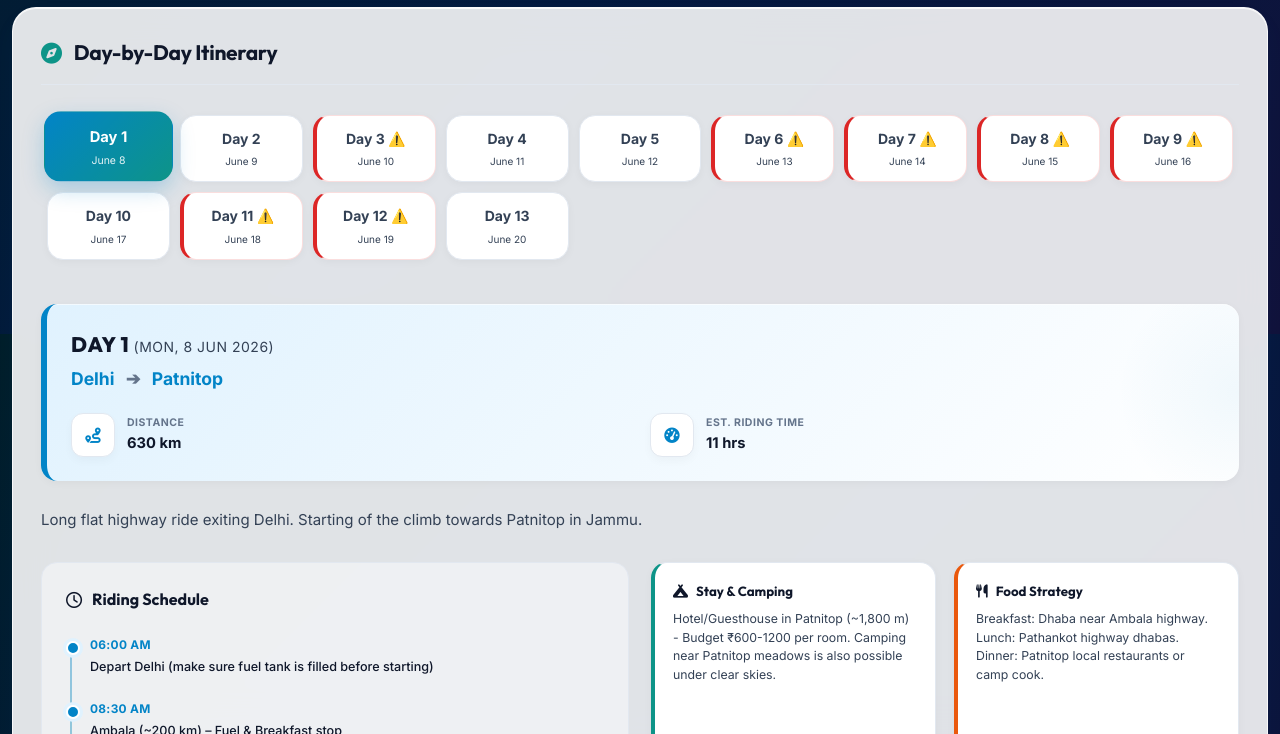
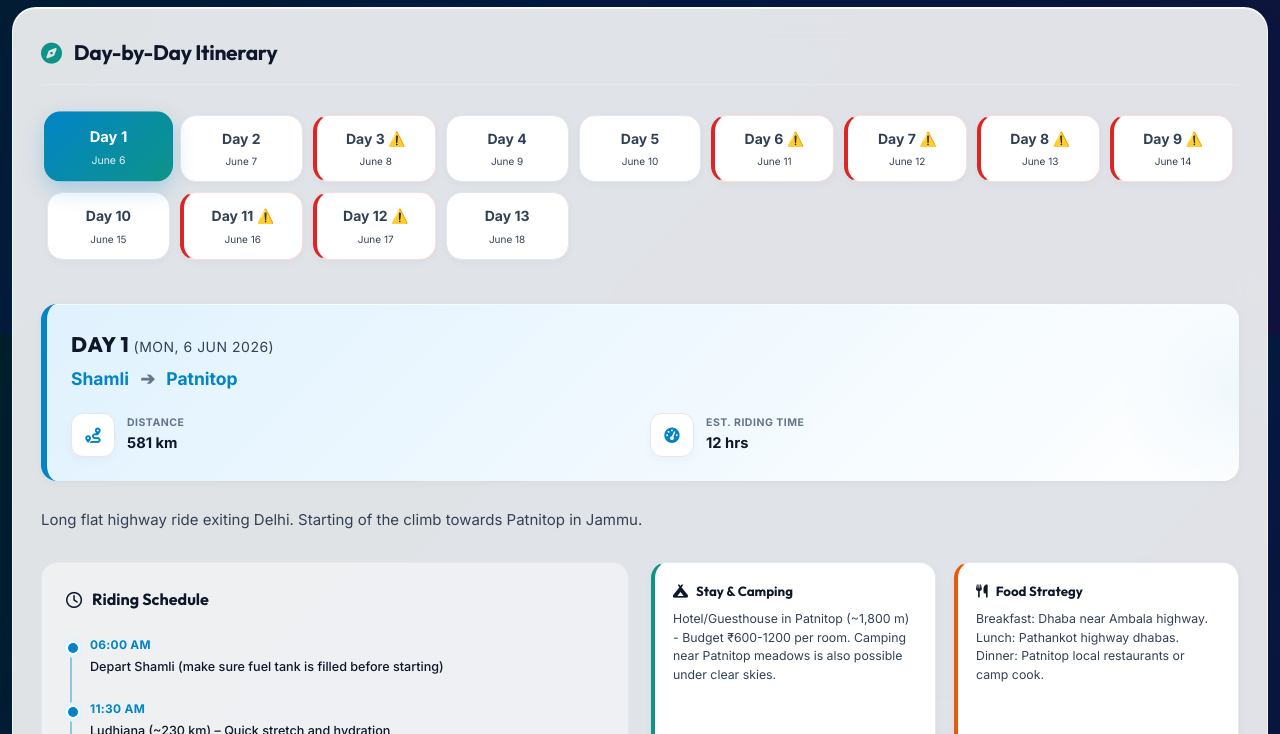
Before and after one commit to Aasif31461/ladakh-guide, a plain HTML site: page index.html in a window 1280 px wide. Shown: the part 2066-2800 px from the top of the page. Drawn offline with nearby package versions, Linux system fonts and the light colour scheme.

Commit message:
updated iteniary by kamal

```diff
--- a/app.js
+++ b/app.js
@@ -5,21 +5,21 @@
 const itineraryData = [
     {
         day: 1,
-        date: "Mon, 8 Jun 2026",
-        from: "Delhi",
+        date: "Mon, 6 Jun 2026",
+        from: "Shamli",
         to: "Patnitop",
-        dist: 630,
-        time: "11 hrs",
+        dist: 581,
+        time: "12 hrs",
         startCoord: [28.6139, 77.2090],
         endCoord: [33.0864, 75.3283],
         summary: "Long flat highway ride exiting Delhi. Starting of the climb towards Patnitop in Jammu.",
         schedule: [
-            { time: "06:00 AM", desc: "Depart Delhi (make sure fuel tank is filled before starting)", loc: "Delhi" },
-            { time: "08:30 AM", desc: "Ambala (~200 km) – Fuel & Breakfast stop", loc: "Ambala" },
-            { time: "11:00 AM", desc: "Jalandhar (~400 km) – Quick stretch and hydration break", loc: "Jalandhar" },
-            { time: "12:30 PM", desc: "Pathankot (~480 km) – Fuel + Lunch", loc: "Pathankot" },
-            { time: "02:30 PM", desc: "Udhampur (~580 km) – Fuel stop (last big town before mountains)", loc: "Udhampur" },
-            { time: "04:30 PM", desc: "Patnitop (~630 km) – Arrive & settle at stay", loc: "Patnitop" }
+            { time: "06:00 AM", desc: "Depart Shamli (make sure fuel tank is filled before starting)", loc: "Delhi" },
+            { time: "11:30 AM", desc: "Ludhiana (~230 km) – Quick stretch and hydration", loc: "Ambala" },
+            { time: "01:00 PM", desc: "Jalandhar (~300 km) – Fuel & Lunch break", loc: "Jalandhar" },
+            { time: "05:00 PM", desc: "Pathankot (~410 km) – Tea stop", loc: "Pathankot" },
+            { time: "08:00 PM", desc: "Udhampur (~540 km) – Fuel stop (last big town before mountains)", loc: "Udhampur" },
+            { time: "09:30 PM", desc: "Patnitop (~581 km) – Arrive & settle at stay", loc: "Patnitop" }
         ],
         fuelStops: "Delhi (fill full) → Ambala → Jalandhar → Pathankot (fill) → Udhampur (fill)",
         stay: "Hotel/Guesthouse in Patnitop (~1,800 m) - Budget ₹600-1200 per room. Camping near Patnitop meadows is also possible under clear skies.",
@@ -30,7 +30,7 @@ const itineraryData = [
     },
     {
         day: 2,
-        date: "Tue, 9 Jun 2026",
+        date: "Tue, 7 Jun 2026",
         from: "Patnitop",
         to: "Srinagar",
         dist: 180,
@@ -55,7 +55,7 @@ const itineraryData = [
     },
     {
         day: 3,
-        date: "Wed, 10 Jun 2026",
+        date: "Wed, 8 Jun 2026",
         from: "Srinagar",
         to: "Kargil",
         dist: 205,
@@ -80,7 +80,7 @@ const itineraryData = [
     },
     {
         day: 4,
-        date: "Thu, 11 Jun 2026",
+        date: "Thu, 9 Jun 2026",
         from: "Kargil",
         to: "Leh",
         dist: 220,
@@ -105,7 +105,7 @@ const itineraryData = [
     },
     {
         day: 5,
-        date: "Fri, 12 Jun 2026",
+        date: "Fri, 10 Jun 2026",
         from: "Leh",
         to: "Leh (Rest Day)",
         dist: 0,
@@ -131,7 +131,7 @@ const itineraryData = [
     },
     {
         day: 6,
-        date: "Sat, 13 Jun 2026",
+        date: "Sat, 11 Jun 2026",
         from: "Leh",
         to: "Turtuk (via Khardung La)",
         dist: 210,
@@ -156,7 +156,7 @@ const itineraryData = [
     },
     {
         day: 7,
-        date: "Sun, 14 Jun 2026",
+        date: "Sun, 12 Jun 2026",
         from: "Turtuk",
         to: "Pangong Tso (via Shyok Valley)",
         dist: 230,
@@ -181,7 +181,7 @@ const itineraryData = [
     },
     {
         day: 8,
-        date: "Mon, 15 Jun 2026",
+        date: "Mon, 13 Jun 2026",
         from: "Pangong Tso",
         to: "Hanle (via Chushul, Nyoma)",
         dist: 215,
@@ -207,7 +207,7 @@ const itineraryData = [
     },
     {
         day: 9,
-        date: "Tue, 16 Jun 2026",
+        date: "Tue, 14 Jun 2026",
         from: "Hanle",
         to: "Umling La & back → Nyoma",
         dist: 160,
@@ -232,7 +232,7 @@ const itineraryData = [
     },
     {
         day: 10,
-        date: "Wed, 17 Jun 2026",
+        date: "Wed, 15 Jun 2026",
         from: "Nyoma",
         to: "Tso Moriri (via Mahe)",
         dist: 110,
@@ -257,7 +257,7 @@ const itineraryData = [
     },
     {
         day: 11,
-        date: "Thu, 18 Jun 2026",
+        date: "Thu, 16 Jun 2026",
         from: "Tso Moriri",
         to: "Sarchu (via Pang, NH-3)",
         dist: 165,
@@ -283,7 +283,7 @@ const itineraryData = [
     },
     {
         day: 12,
-        date: "Fri, 19 Jun 2026",
+        date: "Fri, 17 Jun 2026",
         from: "Sarchu",
         to: "Manali (via Atal Tunnel)",
         dist: 230,
@@ -308,7 +308,7 @@ const itineraryData = [
     },
     {
         day: 13,
-        date: "Sat, 20 Jun 2026",
+        date: "Sat, 18 Jun 2026",
         from: "Manali",
         to: "Delhi",
         dist: 530,
--- a/index.html
+++ b/index.html
@@ -27,7 +27,7 @@
     <!-- Hero Section -->
     <div class="hero">
         <div class="hero-inner">
-            <div class="hero-badge">📍 High Altitude Expedition · June 8 - 20, 2026</div>
+            <div class="hero-badge">📍 High Altitude Expedition · June 6 - 20, 2026</div>
             <h1>Leh-Ladakh <span>Full Circuit 2026</span></h1>
             <p>Vibrant interactive bike expedition planner, checkpoint mapper, and preparation console. Navigate the ultimate mountain circuit covering Pangong Tso, Hanle, and the Umling La pass.</p>
             <div class="hero-pills">
@@ -130,19 +130,19 @@
 
                     <!-- Horizontal Timeline Navigation -->
                     <nav class="timeline-nav" aria-label="Timeline Days">
-                        <button class="day-btn active" data-day="1">Day 1<span style="font-size: 10px; font-weight: normal;">June 8</span></button>
-                        <button class="day-btn" data-day="2">Day 2<span style="font-size: 10px; font-weight: normal;">June 9</span></button>
-                        <button class="day-btn critical" data-day="3">Day 3 ⚠️<span style="font-size: 10px; font-weight: normal;">June 10</span></button>
-                        <button class="day-btn" data-day="4">Day 4<span style="font-size: 10px; font-weight: normal;">June 11</span></button>
-                        <button class="day-btn" data-day="5">Day 5<span style="font-size: 10px; font-weight: normal;">June 12</span></button>
-                        <button class="day-btn critical" data-day="6">Day 6 ⚠️<span style="font-size: 10px; font-weight: normal;">June 13</span></button>
-                        <button class="day-btn critical" data-day="7">Day 7 ⚠️<span style="font-size: 10px; font-weight: normal;">June 14</span></button>
-                        <button class="day-btn critical" data-day="8">Day 8 ⚠️<span style="font-size: 10px; font-weight: normal;">June 15</span></button>
-                        <button class="day-btn critical" data-day="9">Day 9 ⚠️<span style="font-size: 10px; font-weight: normal;">June 16</span></button>
-                        <button class="day-btn" data-day="10">Day 10<span style="font-size: 10px; font-weight: normal;">June 17</span></button>
-                        <button class="day-btn critical" data-day="11">Day 11 ⚠️<span style="font-size: 10px; font-weight: normal;">June 18</span></button>
-                        <button class="day-btn critical" data-day="12">Day 12 ⚠️<span style="font-size: 10px; font-weight: normal;">June 19</span></button>
-                        <button class="day-btn" data-day="13">Day 13<span style="font-size: 10px; font-weight: normal;">June 20</span></button>
+                        <button class="day-btn active" data-day="1">Day 1<span style="font-size: 10px; font-weight: normal;">June 6</span></button>
+                        <button class="day-btn" data-day="2">Day 2<span style="font-size: 10px; font-weight: normal;">June 7</span></button>
+                        <button class="day-btn critical" data-day="3">Day 3 ⚠️<span style="font-size: 10px; font-weight: normal;">June 8</span></button>
+                        <button class="day-btn" data-day="4">Day 4<span style="font-size: 10px; font-weight: normal;">June 9</span></button>
+                        <button class="day-btn" data-day="5">Day 5<span style="font-size: 10px; font-weight: normal;">June 10</span></button>
+                        <button class="day-btn critical" data-day="6">Day 6 ⚠️<span style="font-size: 10px; font-weight: normal;">June 11</span></button>
+                        <button class="day-btn critical" data-day="7">Day 7 ⚠️<span style="font-size: 10px; font-weight: normal;">June 12</span></button>
+                        <button class="day-btn critical" data-day="8">Day 8 ⚠️<span style="font-size: 10px; font-weight: normal;">June 13</span></button>
+                        <button class="day-btn critical" data-day="9">Day 9 ⚠️<span style="font-size: 10px; font-weight: normal;">June 14</span></button>
+                        <button class="day-btn" data-day="10">Day 10<span style="font-size: 10px; font-weight: normal;">June 15</span></button>
+                        <button class="day-btn critical" data-day="11">Day 11 ⚠️<span style="font-size: 10px; font-weight: normal;">June 16</span></button>
+                        <button class="day-btn critical" data-day="12">Day 12 ⚠️<span style="font-size: 10px; font-weight: normal;">June 17</span></button>
+                        <button class="day-btn" data-day="13">Day 13<span style="font-size: 10px; font-weight: normal;">June 18</span></button>
                     </nav>
 
                     <!-- Timeline Content Area -->
@@ -159,14 +159,14 @@
                                     <span class="meta-icon"><i class="fa-solid fa-route"></i></span>
                                     <div>
                                         <span class="meta-label">Distance</span>
-                                        <span class="meta-value" id="itinerary-day-dist">630 km</span>
+                                        <span class="meta-value" id="itinerary-day-dist">581 km</span>
                                     </div>
                                 </div>
                                 <div class="meta-item">
                                     <span class="meta-icon"><i class="fa-solid fa-gauge-high"></i></span>
                                     <div>
                                         <span class="meta-label">Est. Riding Time</span>
-                                        <span class="meta-value" id="itinerary-day-time">11 hrs</span>
+                                        <span class="meta-value" id="itinerary-day-time">12 hrs</span>
                                     </div>
                                 </div>
                             </div>
```
